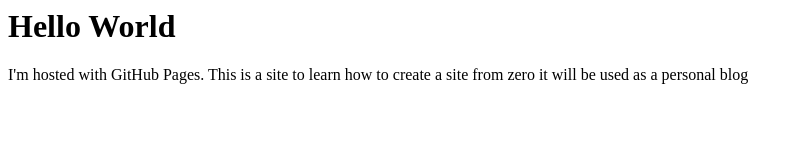
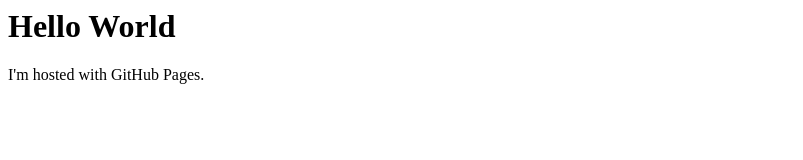
Before and after one commit to elevencap/elevencap.github.io, a plain HTML site: page index.html in a window 1280 px wide. Shown: the whole page, without its empty margins (0-803 px from the left). Drawn offline with Linux system fonts and the light colour scheme.

Commit message:
Update index.html

```diff
--- a/index.html
+++ b/index.html
@@ -1,8 +1,6 @@
 <html>
 <body>
 <h1>Hello World</h1>
-<p>I'm hosted with GitHub Pages.
-This is a site to learn how to create a site from zero
-it will be used as a personal blog</p>
+  <p>I'm hosted with GitHub Pages.</p>
 </body>
 </html>
```
